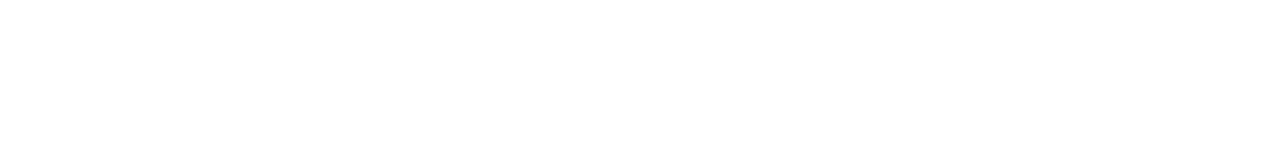
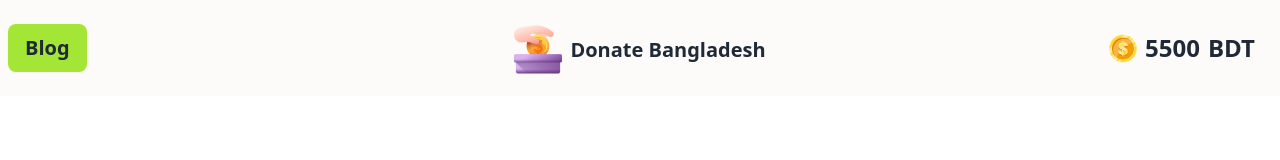
Before and after one commit to MuhammadMasudParvez/donate-bangladesh, a plain HTML site: page index.html in a window 1280 px wide. Drawn offline with nearby package versions, Linux system fonts and the light colour scheme.

Commit message:
nav bar done

```diff
--- a/index.html
+++ b/index.html
@@ -1,9 +1,39 @@
 <!DOCTYPE html>
-<html lang="en">
+<html lang="en" data-theme="light">
   <head>
     <meta charset="UTF-8" />
     <meta name="viewport" content="width=device-width, initial-scale=1.0" />
     <title>Donate Bangladesh</title>
+    <link
+      href="https://cdn.jsdelivr.net/npm/daisyui@4.12.10/dist/full.min.css"
+      rel="stylesheet"
+      type="text/css"
+    />
+    <script src="https://cdn.tailwindcss.com"></script>
   </head>
-  <body></body>
+  <body>
+    <!-- Navigation Bar -->
+    <header>
+      <nav class="">
+        <div
+          class="navbar bg-base-100 bg-[#f9f7f3] h-24 bg-opacity-50 fixed left-0 right-0 top-0 backdrop-blur-sm"
+        >
+          <div class="navbar-start">
+            <a class="btn btn-ghost text-xl bg-[#a3e635]">Blog</a>
+          </div>
+          <div class="navbar-center">
+            <a class="btn btn-ghost text-xl hover:bg-white"
+              ><img src="./assets/logo.png" alt="" />Donate Bangladesh</a
+            >
+          </div>
+          <div class="navbar-end">
+            <h2 class="flex text-2xl btn btn-ghost hover:bg-white">
+              <img src="./assets/coin.png" alt="" /><span class="">5500</span>
+              BDT
+            </h2>
+          </div>
+        </div>
+      </nav>
+    </header>
+  </body>
 </html>
```
Also changed, not shown: tailwind.config.js (added).
